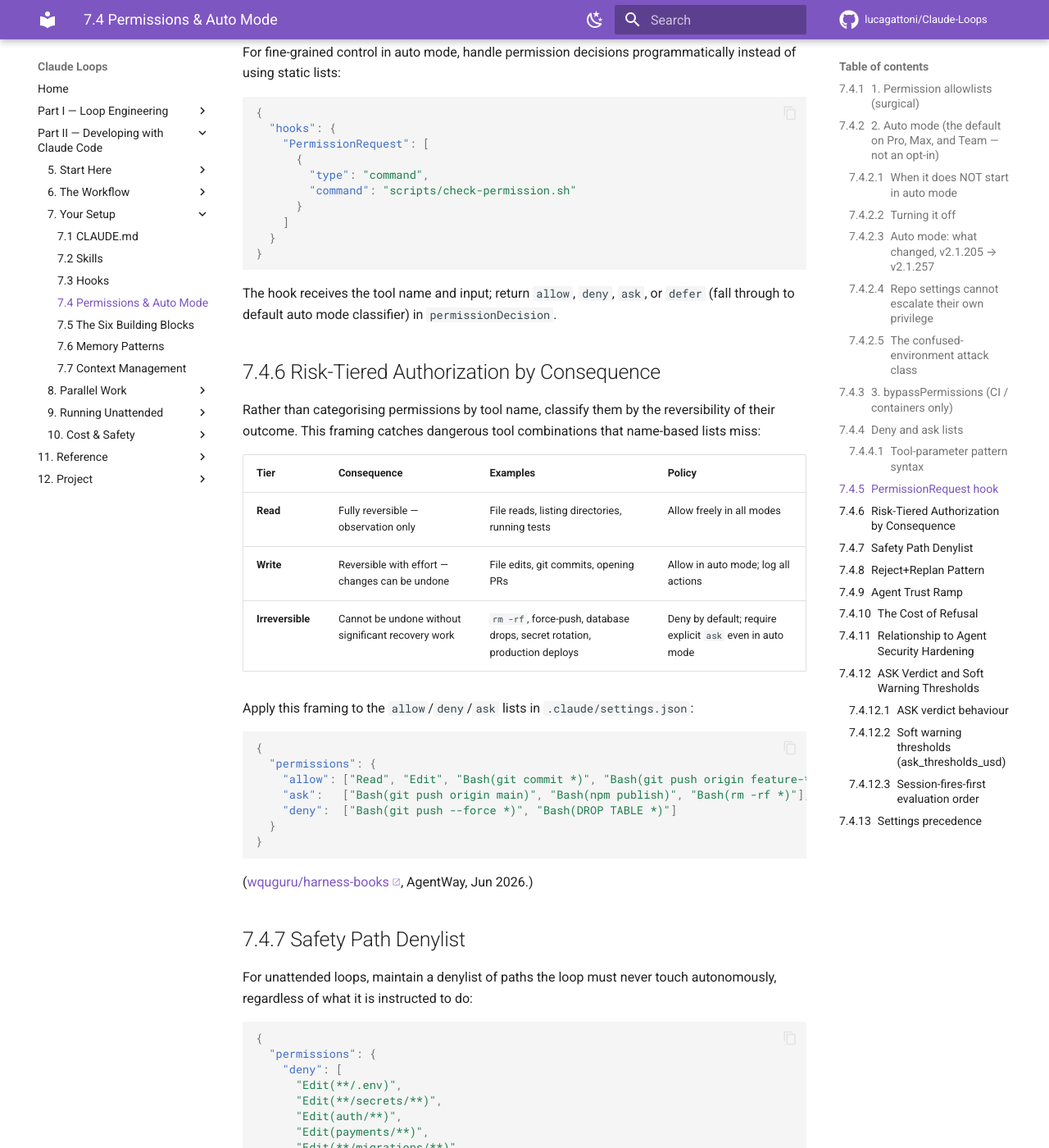
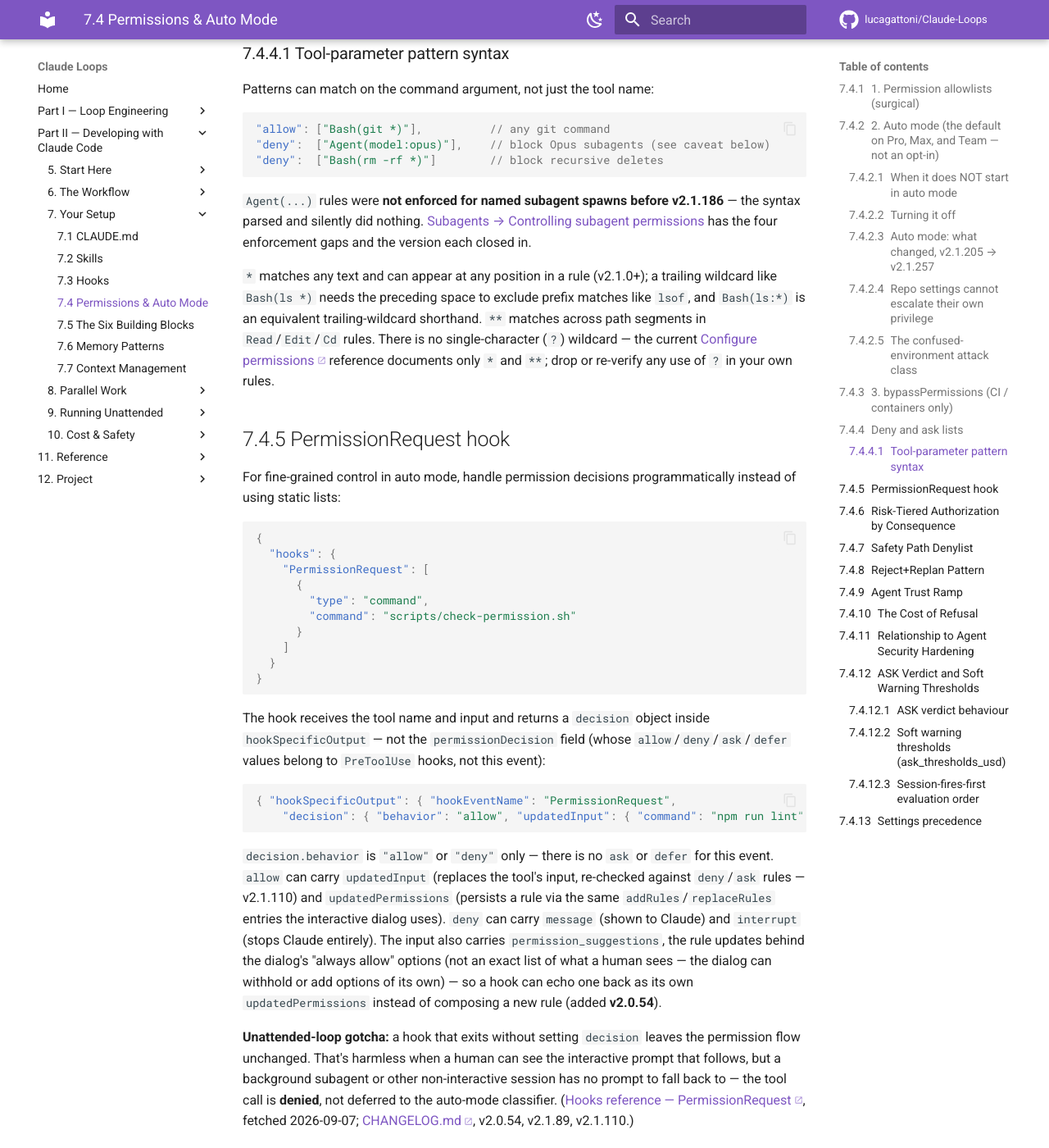
Before and after one commit to lucagattoni/Claude-Loops, an MkDocs documentation site: the page built from docs/08-permissions.md, in a window 1280 px wide and 1400 px high, scrolled down 6847 px. Shown: the whole window at 82% size. Built offline with MkDocs 1.6.1 and Material for MkDocs 9.7.7, drawn with Linux system fonts in a browser that asks for light colours; comment, search, counter and statistics services are not loaded; some of the changed text lies outside the part shown.

Commit message:
08-permissions.md: 3 correction(s), 1 addition(s) from the C10 changelog sweep
- [CORRECTION] v2.1.0 — The `?` token is fabricated — it appears nowhere in the changelog at any version, and nowhere on the live permissions page. A reader writing `Read(config?.json)` in an allow/deny list gets a rule that silently does not match. The replacement keeps the two true tokens and adds the sourced space-befor
- [CORRECTION] current (v2.1.49 + live docs) — Both the order AND the winning direction are backwards. As written, a fleet operator would believe project-committed settings override managed policy and that CLI flags lose to everything — the exact inverse of reality. This is the KB's load-bearing config-scoping reference.
- [CORRECTION] current (v2.0.54 / v2.1.89 / v2.1.110) — The section documents a schema that does not exist for this event, and omits the fact that matters most for the unattended runs it is written for: an unhandled PermissionRequest fails closed in a non-interactive session rather than falling through to the classifier as the KB claims.
- [ADDITION] v2.1.121 / v2.1.126 — The section says only 'use in isolated environments' — a reader could reasonably assume `.git/` and `.claude/` retain some protection under bypass. They don't, since v2.1.126. The refuter's correction also removes an overstatement ('catastrophic removal commands are the only remaining prompt') that

Plus a cross-reference on the Agent(model:opus) example, whose identical twin in docs/07
gained a v2.1.186 enforcement caveat in this same pass — the rule silently did nothing
for named subagent spawns before that version.

Backlog step 11 (C10). Sweep covered 3,774/3,774 previously-unswept bullets across
24/24 chunks; evidence in plans/20260906_2306-c10-changelog-sweep-evidence.md.
mkdocs build --strict green on the full change set.

Co-Authored-By: Claude Opus 5 (1M context) <noreply@anthropic.com>
Claude-Session: https://claude.ai/code/session_0143r6VLrjfhL34xeWGQvHmV

````diff
--- a/docs/08-permissions.md
+++ b/docs/08-permissions.md
@@ -213,6 +213,20 @@ where the agent's actions cannot affect systems you care about.
 claude --permission-mode bypassPermissions -p "run migration"
 ```
 
+As of **v2.1.126**, bypass mode's own scope over protected paths has widened twice:
+`--dangerously-skip-permissions` first stopped prompting for writes to `.claude/skills/`,
+`.claude/agents/`, and `.claude/commands/` (**v2.1.121**), then to `.claude/`, `.git/`,
+`.vscode/`, shell config files, and "other previously-protected paths" more broadly
+(**v2.1.126**) — no later changelog entry re-narrows this. Don't assume `.claude/` or `.git/`
+still get any special write protection under bypass mode on a current CLI; "isolated environment
+only" is the operative constraint, not a belief that repo-control files are fenced off. Bypass
+mode is still not an unconditional skip, though: explicit `ask` rules, `rm`/`rmdir` targeting a
+critical path, the cross-session messaging safeguards, and tools that require user interaction
+(`AskUserQuestion`, MCP tools marked `requiresUserInteraction`) all still prompt even in bypass
+mode. ([CHANGELOG.md](https://raw.githubusercontent.com/anthropics/claude-code/main/CHANGELOG.md),
+v2.1.121, v2.1.126; Anthropic, [Choose a permission
+mode](https://code.claude.com/docs/en/permission-modes#skip-all-checks-with-bypasspermissions-mode).)
+
 ## Deny and ask lists
 
 Block specific tools or prompt for confirmation before others run:
@@ -238,11 +252,16 @@ Patterns can match on the command argument, not just the tool name:
 
 ```json
 "allow": ["Bash(git *)"],          // any git command
-"deny":  ["Agent(model:opus)"],    // block Opus subagents
+"deny":  ["Agent(model:opus)"],    // block Opus subagents (see caveat below)
 "deny":  ["Bash(rm -rf *)"]        // block recursive deletes
 ```
 
-Pattern tokens: `*` (any substring), `**` (any path), `?` (single char).
+`Agent(...)` rules were **not enforced for named subagent spawns before v2.1.186** — the syntax
+parsed and silently did nothing. [Subagents → Controlling subagent
+permissions](07-subagents.md#controlling-subagent-permissions) has the four enforcement gaps and
+the version each closed in.
+
+`*` matches any text and can appear at any position in a rule (v2.1.0+); a trailing wildcard like `Bash(ls *)` needs the preceding space to exclude prefix matches like `lsof`, and `Bash(ls:*)` is an equivalent trailing-wildcard shorthand. `**` matches across path segments in `Read`/`Edit`/`Cd` rules. There is no single-character (`?`) wildcard — the current [Configure permissions](https://code.claude.com/docs/en/permissions) reference documents only `*` and `**`; drop or re-verify any use of `?` in your own rules.
 
 ## PermissionRequest hook
 
@@ -262,8 +281,31 @@ instead of using static lists:
 }
 ```
 
-The hook receives the tool name and input; return `allow`, `deny`, `ask`, or
-`defer` (fall through to default auto mode classifier) in `permissionDecision`.
+The hook receives the tool name and input and returns a `decision` object inside
+`hookSpecificOutput` — not the `permissionDecision` field (whose `allow`/`deny`/`ask`/`defer`
+values belong to `PreToolUse` hooks, not this event):
+
+```json
+{ "hookSpecificOutput": { "hookEventName": "PermissionRequest",
+    "decision": { "behavior": "allow", "updatedInput": { "command": "npm run lint" } } } }
+```
+
+`decision.behavior` is `"allow"` or `"deny"` only — there is no `ask` or `defer` for this
+event. `allow` can carry `updatedInput` (replaces the tool's input, re-checked against
+`deny`/`ask` rules — v2.1.110) and `updatedPermissions` (persists a rule via the same
+`addRules`/`replaceRules` entries the interactive dialog uses). `deny` can carry `message`
+(shown to Claude) and `interrupt` (stops Claude entirely). The input also carries
+`permission_suggestions`, the rule updates behind the dialog's "always allow" options (not
+an exact list of what a human sees — the dialog can withhold or add options of its own) — so
+a hook can echo one back as its own `updatedPermissions` instead of composing a new rule
+(added **v2.0.54**).
+
+**Unattended-loop gotcha:** a hook that exits without setting `decision` leaves the permission
+flow unchanged. That's harmless when a human can see the interactive prompt that follows, but
+a background subagent or other non-interactive session has no prompt to fall back to — the
+tool call is **denied**, not deferred to the auto-mode classifier.
+([Hooks reference — PermissionRequest](https://code.claude.com/docs/en/hooks), fetched
+2026-09-07; [CHANGELOG.md](https://raw.githubusercontent.com/anthropics/claude-code/main/CHANGELOG.md), v2.0.54, v2.1.89, v2.1.110.)
 
 ## Risk-Tiered Authorization by Consequence
 
@@ -479,9 +521,22 @@ budget before being blocked. Scope must gate before spend.
 
 ## Settings precedence
 
-Later sources override earlier ones:
-1. Managed policy (IT/org-wide)
-2. `~/.claude/settings.json` (user)
-3. `.claude/settings.json` (project, committed)
-4. `.claude/settings.local.json` (local, gitignored)
-5. CLI flags (`--permission-mode`, `--allowedTools`)
+**Highest wins — not "later overrides earlier."** When the same key is set in more than one
+place, Claude Code uses the value from the **highest** level below; nothing you set overrides
+managed settings:
+1. Managed settings (IT/org-wide — `managed-settings.json`, an MDM policy, or server-managed
+   settings from the claude.ai console)
+2. CLI flags (`--permission-mode`, `--allowedTools`, `--settings <file-or-json>`)
+3. `.claude/settings.local.json` (project-local, gitignored)
+4. `.claude/settings.json` (project, committed)
+5. `~/.claude/settings.json` (user)
+
+List-valued keys such as `permissions.allow` **merge** across files instead of the higher
+level replacing the lower one. A small set of security-sensitive keys go the other way —
+Claude Code honors a *stricter* value from a lower level over a managed one ("Exceptions to
+managed settings precedence" on the same page). A concrete case this got wrong before
+**v2.1.49**: a non-managed setting could disable hooks a managed policy had turned on —
+"Fixed `disableAllHooks` setting to respect managed settings hierarchy." Hook *entries* follow
+a different rule again — see [Hooks → Scope hierarchy](12-hooks.md#scope-hierarchy).
+([Settings — Settings precedence](https://code.claude.com/docs/en/settings#settings-precedence),
+fetched 2026-09-07; [CHANGELOG.md](https://raw.githubusercontent.com/anthropics/claude-code/main/CHANGELOG.md), v2.1.49.)
````
